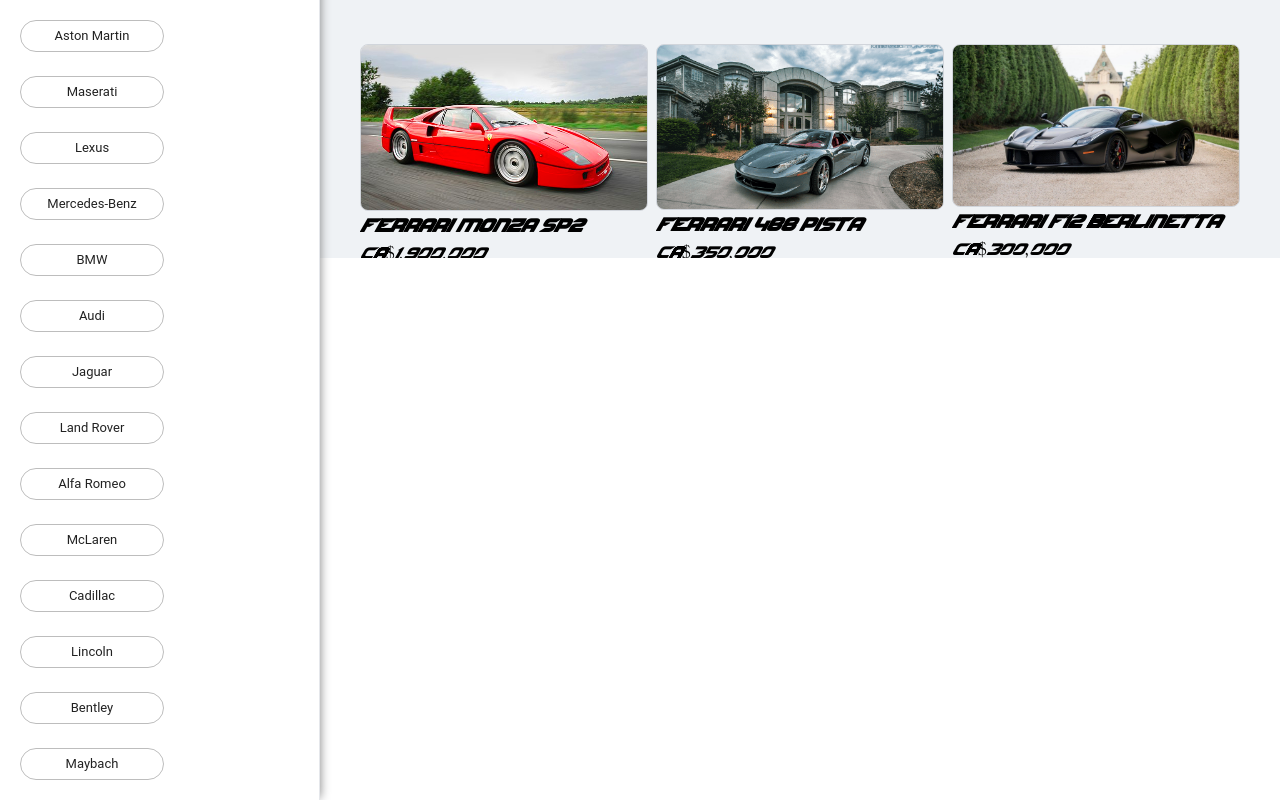
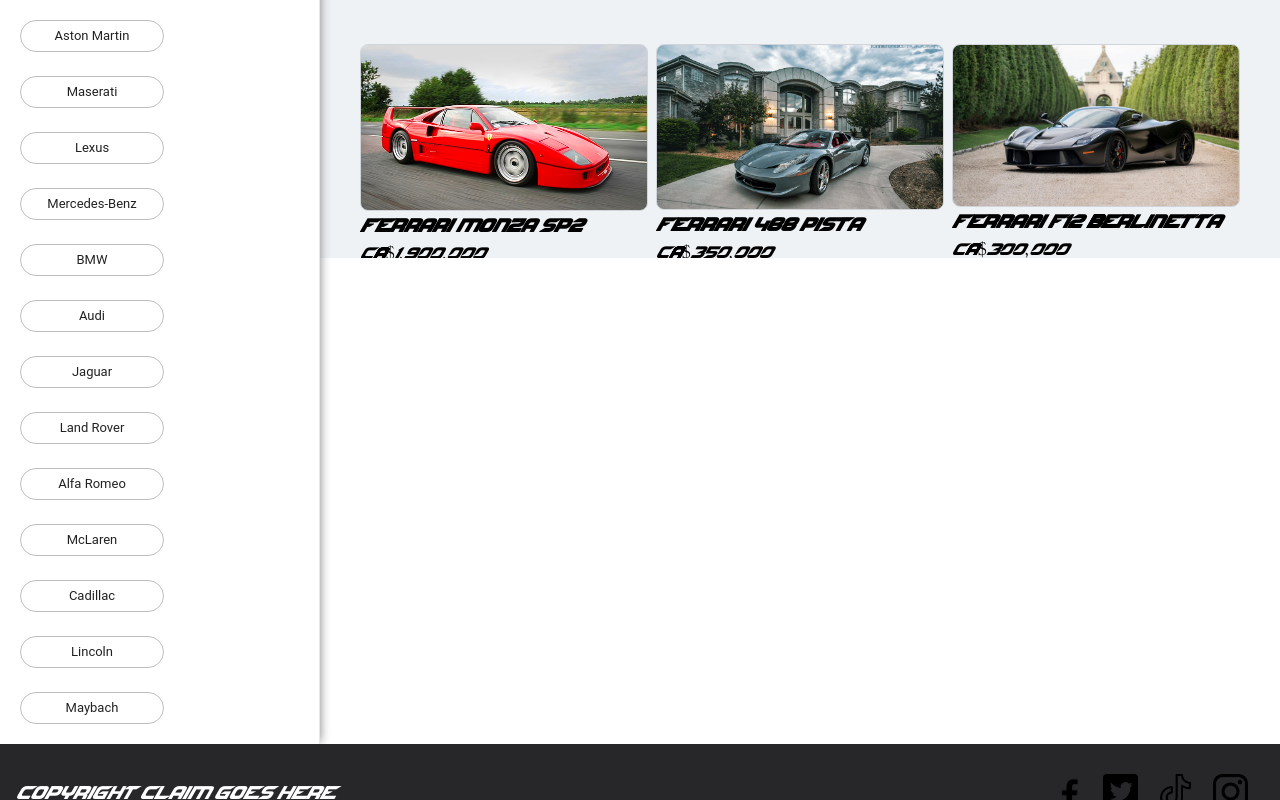
Before and after one commit to zackwalton/next-car-app, a Next.js app: page /marketplace in a window 1280 px wide. Shown: the part 638-1438 px from the top of the page. After the commit the page ends 1382 px from the top, so only its background shows below. Built offline with nearby package versions, Linux system fonts and the light colour scheme.

Commit message:
fixed duplicate brand in marketplace list

```diff
--- a/app/(shop)/marketplace/page.tsx
+++ b/app/(shop)/marketplace/page.tsx
@@ -133,7 +133,6 @@ const carBrands = [
   "McLaren",
   "Cadillac",
   "Lincoln",
-  "Bentley",
   "Maybach"
 ];
 const carImages = [
```
